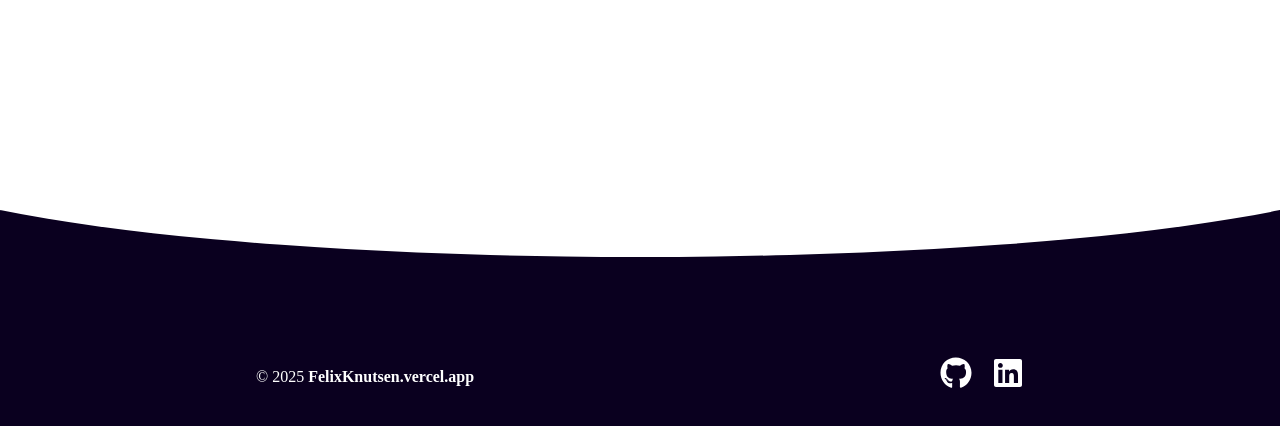
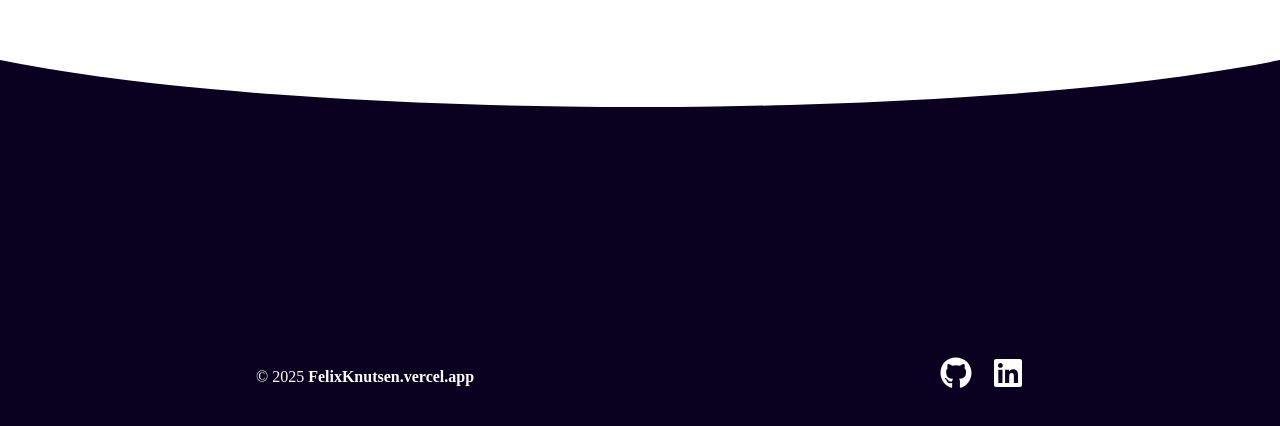
Before and after one commit to FelixKnutsen/portfolio, a React (Vite) app: page / in a window 1280 px wide. Shown: the part 1800-2226 px from the top of the page. Built offline with nearby package versions, Linux system fonts and the light colour scheme.

Commit message:
fixed background color

```diff
--- a/src/components/Experience.tsx
+++ b/src/components/Experience.tsx
@@ -26,7 +26,7 @@ const ExperienceSection = styled.section`
   padding: 10% 0 0 0;
   align-items: center;
   min-height: 100vh;
-  background: #ffffff;
+  background: white;
   font-family: "Montserrat-Regular";
   color: black;
 `;
@@ -69,7 +69,7 @@ const Box = styled.div`
 
 const Arc = styled.div`
   position: relative;
-  top: 150px;
+  top: px;
   height: 150px;
   background: white;
   clip-path: ellipse(60% 70% at 50% 0);
--- a/src/index.css
+++ b/src/index.css
@@ -3,3 +3,7 @@
   padding: 0;
   box-sizing: border-box;
 }
+
+body {
+  background-color: #0a001f;
+}
```
